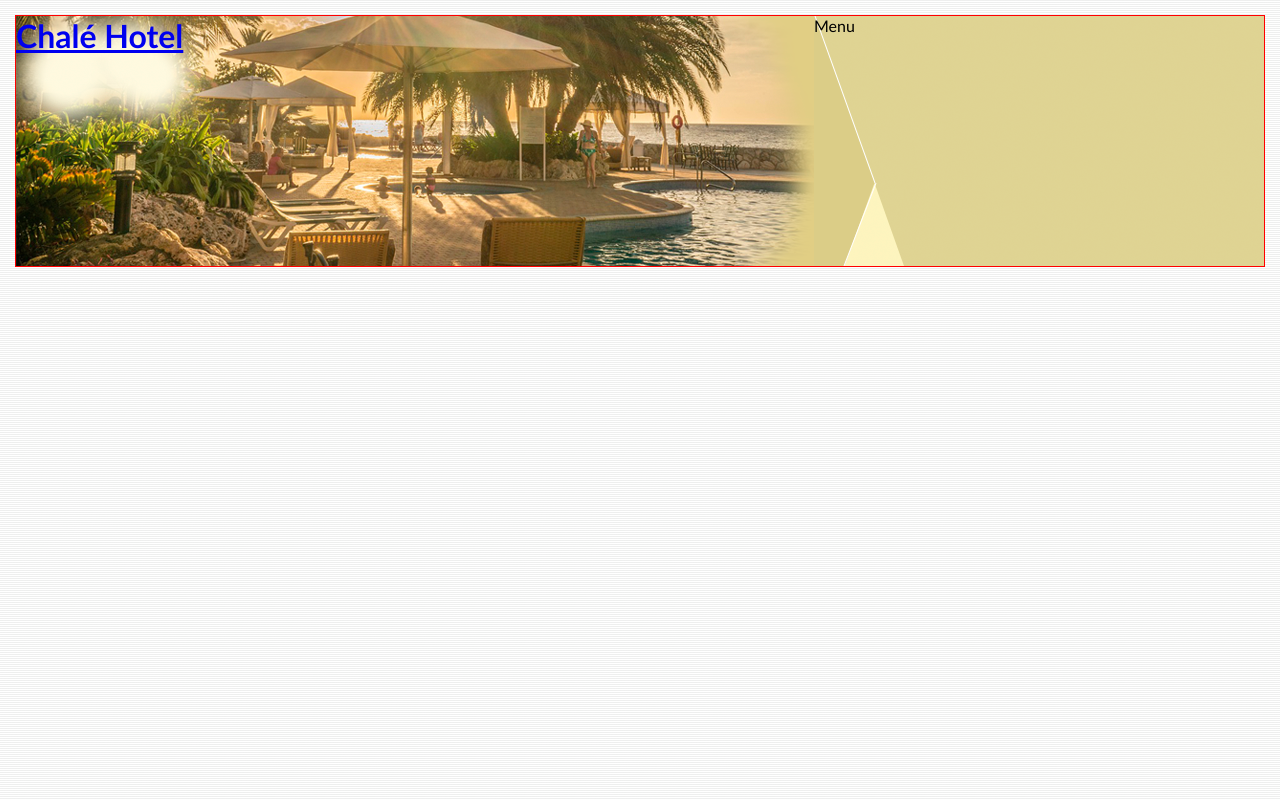
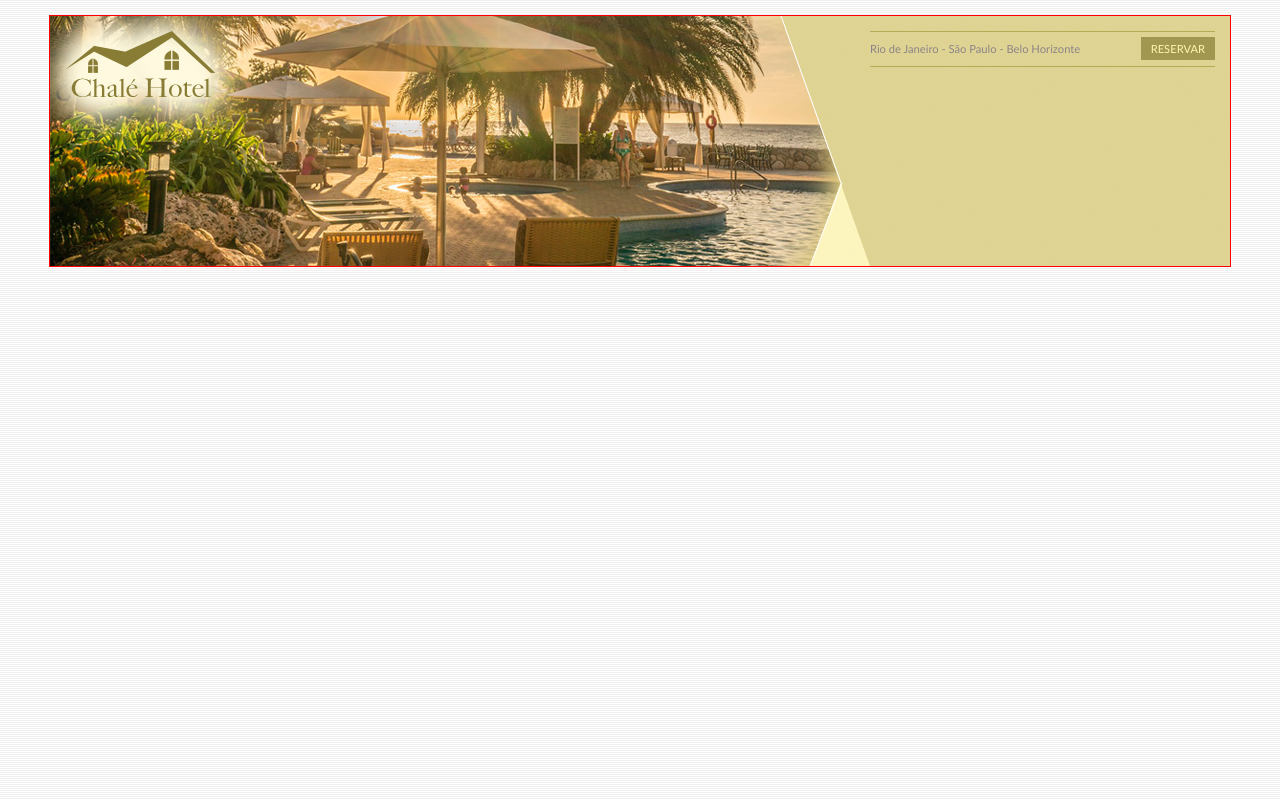
Before and after one commit to hugocoutinhoo/projeto-ChaleHotel, a plain HTML site: page index.html in a window 1280 px wide. Drawn offline with Linux system fonts and the light colour scheme.

Commit message:
ajustes no topo

```diff
--- a/css/estilo.css
+++ b/css/estilo.css
@@ -12,6 +12,9 @@ body {
 #container {
     border: 1px solid red;
     background: #ede9cc;
+    margin: 0 auto;
+    min-width: 740px;
+    max-width: 1180px;
 }
 
 #topo {
@@ -28,6 +31,18 @@ body {
     background: url(../imagens/topo-imagem-principal2.png) no-repeat;
     top: 0;
     left: 0;
+    z-index: 1;
+}
+
+.logo a {
+    position: absolute;
+    top: 15px;
+    left: 15px;
+    z-index: 3;
+    background: url(../imagens/logo.png) no-repeat;
+    width: 151px;
+    height: 66px;
+    text-indent: -3000px;
 }
 
 #area-menu {
@@ -37,4 +52,37 @@ body {
     background: url(../imagens/topo-imagem-lateral.png) no-repeat;
     top: 0;
     right: 0;
+    z-index: 2;
 }
+
+#conteudo-menu {
+    margin-left: 90px;
+    margin-right: 15px;
+    padding-top: 15px;
+}
+
+#menu-locais {
+    border-bottom: 1px solid #b5ab56;
+    border-top: 1px solid #b5ab56;
+    padding-top: 5px;
+    padding-bottom: 5px;
+    font-size: 0.7em;
+    color: #8b8488;
+}
+
+#menu-locais .locais {
+    float: left;
+    line-height: 2.1em;
+}
+
+a {
+    text-decoration: none;
+}
+
+a.reserva {
+    text-transform: uppercase;
+    background: #a29750;
+    color: #fff5b0;
+    padding: 5px 10px;
+    float: right;
+}
--- a/index.html
+++ b/index.html
@@ -16,14 +16,22 @@
 
             <!--Início área do logo-->
             <div id="area-logo">
-                <h1>
+                <h1 class="logo">
                     <a href="#">Chalé Hotel</a>
                 </h1>
             </div><!--Fim da área do logo-->
 
             <!--Início da área do menu-->
             <div id="area-menu">
-                Menu
+                <div id="conteudo-menu">
+                    <div id="menu-locais">
+                        <span class="locais">
+                            Rio de Janeiro - São Paulo - Belo Horizonte
+                        </span>
+                        <a class="reserva" href="#">Reservar</a>
+                        <div style="clear: both"></div>
+                    </div>
+                </div>
             </div> <!--Fim da área do menu-->
 
         </div> <!--Fim do topo-->
```
